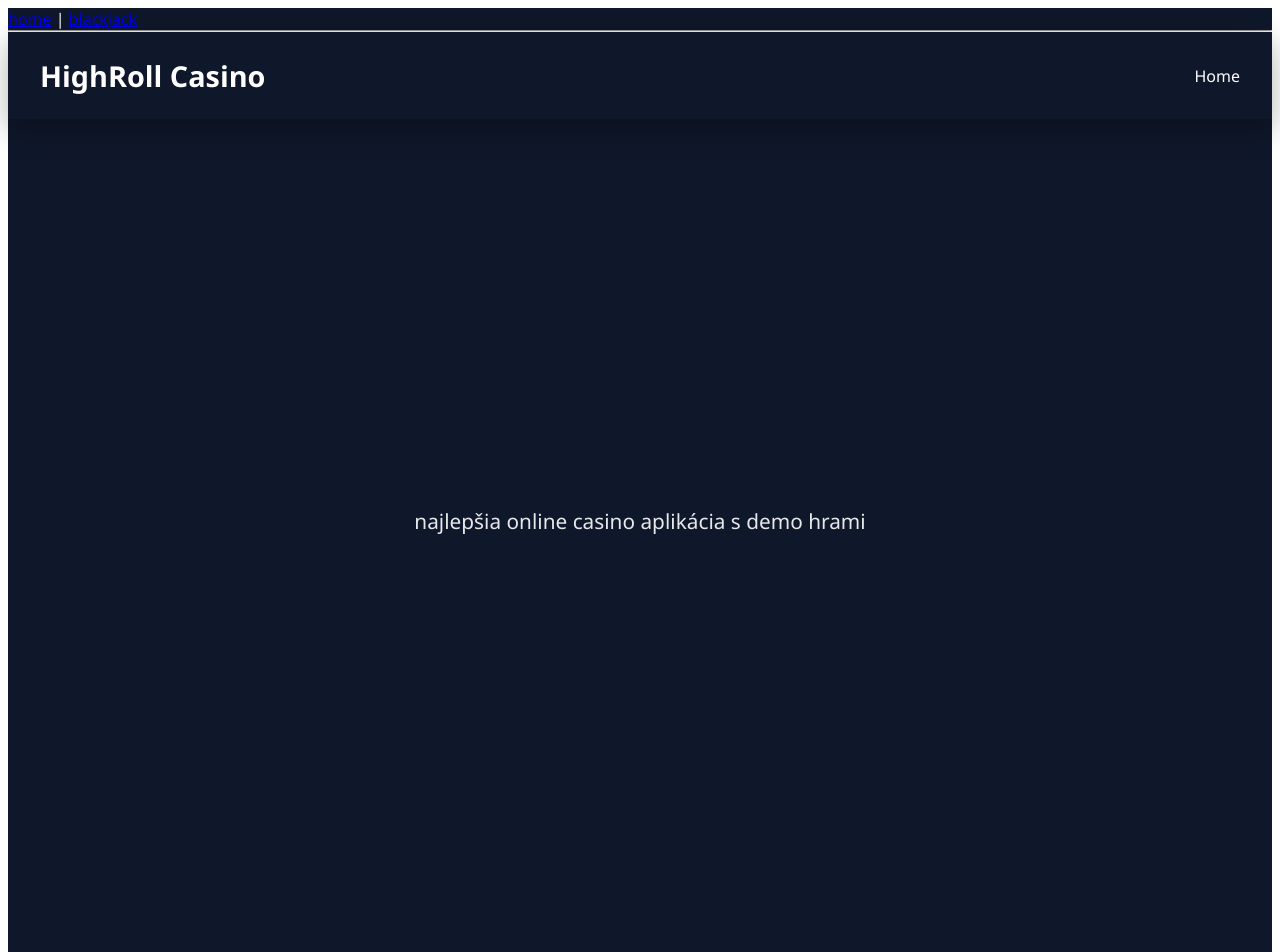
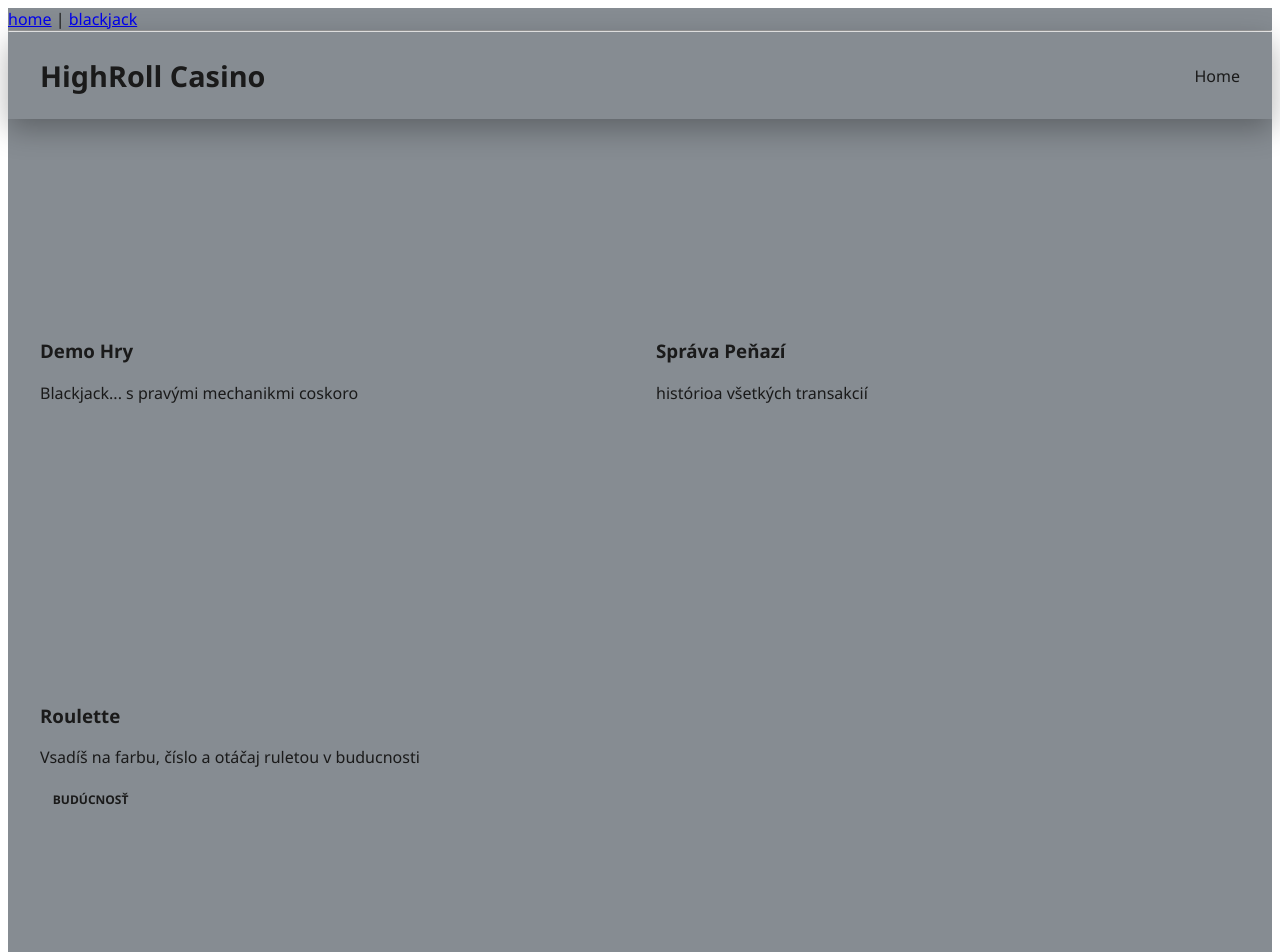
Before and after one commit to simikosik/highroll, an Angular app in the folder highroll/: page / in a window 1280 px wide. Shown: the top 952 px of the page. Built offline with nearby package versions, Linux system fonts and the light colour scheme.

Commit message:
fix mensi

```diff
--- a/highroll/src/app/app.css
+++ b/highroll/src/app/app.css
@@ -11,8 +11,8 @@ html {
 
 body {
   font-family: 'Segoe UI', Tahoma, Geneva, Verdana, sans-serif;
-  background-color: #0f172a;
-  color: #fff;
+  background-color: #868c92;
+  color: #1a1a1a;
 }
 
 ::-webkit-scrollbar {
--- a/highroll/src/app/home/home.css
+++ b/highroll/src/app/home/home.css
@@ -21,9 +21,9 @@
   --spacing-xs: 0.5rem;
   --spacing-sm: 1rem;
   --spacing-md: 1.5rem;
-  --spacing-lg: 2rem;
-  --spacing-xl: 3rem;
-  --spacing-2xl: 4rem;
+  --spacing-lg: 1rem;
+  --spacing-xl: 1.5rem;
+  --spacing-2xl: 2rem;
 
   /* Typography */
   --font-family: 'Segoe UI', Tahoma, Geneva, Verdana, sans-serif;
@@ -277,9 +277,269 @@ body {
   }
 }
 
-/* ========================================
-   Responsive Design
-   ======================================== */
+
+
+
+
+.home-container {
+  width: 100%;
+  background-color: #fafafa;
+  min-height: 100vh;
+}
+
+.header {
+  background-color: var(--white);
+  box-shadow: var(--shadow-md);
+
+}
+
+.header-content {
+  max-width: 1200px;
+  margin: 0 auto;
+  padding: var(--spacing-lg);
+  display: flex;
+  justify-content: space-between;
+  align-items: center;
+}
+
+.logo h1 {
+  font-size: var(--font-size-2xl);
+  color: var(--primary-color);
+  font-weight: 700;
+}
+
+.navbar {
+  display: flex;
+  gap: var(--spacing-lg);
+}
+
+.nav-link {
+  color: var(--text-dark);
+  text-decoration: none;
+  font-weight: 600;
+  transition: var(--transition);
+}
+
+.nav-link:hover {
+  color: var(--primary-color);
+}
+
+.hero {
+  background: linear-gradient(135deg, var(--primary-color) 0%, var(--secondary-color) 100%);
+  color: var(--white);
+  padding: var(--spacing-2xl) var(--spacing-lg);
+  text-align: center;
+  min-height: 300px;
+  display: flex;
+  align-items: center;
+  justify-content: center;
+}
+
+.hero-content {
+  max-width: 800px;
+}
+
+.hero-title {
+  font-size: var(--font-size-3xl);
+  font-weight: 700;
+  margin-bottom: var(--spacing-md);
+  text-shadow: 0 2px 10px rgba(0, 0, 0, 0.2);
+}
+
+.hero-subtitle {
+  font-size: var(--font-size-xl);
+  opacity: 0.95;
+}
+
+.about {
+  max-width: 1200px;
+  margin: 0 auto;
+  padding: var(--spacing-2xl) var(--spacing-lg);
+  background: linear-gradient(180deg, transparent 0%, rgba(99, 102, 241, 0.05) 100%);
+  border-radius: var(--radius-lg);
+  margin-top: var(--spacing-lg);
+  margin-bottom: var(--spacing-lg);
+}
+
+.about h2 {
+  font-size: var(--font-size-2xl);
+  color: var(--text-dark);
+  text-align: center;
+  margin-bottom: var(--spacing-2xl);
+  font-weight: 700;
+}
+
+.about-grid {
+  display: grid;
+  grid-template-columns: repeat(auto-fit, minmax(280px, 1fr));
+  gap: var(--spacing-lg);
+}
+
+.about-grid > div {
+  background: var(--white);
+  border: 1px solid var(--border-color);
+  border-radius: var(--radius-lg);
+  padding: var(--spacing-lg);
+  text-align: center;
+  box-shadow: var(--shadow-md);
+  transition: var(--transition);
+}
+
+.about-grid > div:hover {
+  box-shadow: var(--shadow-lg);
+  transform: translateY(-5px);
+  border-color: var(--primary-color);
+}
+
+.about-icon {
+  width: 60px;
+  height: 60px;
+  background: linear-gradient(135deg, var(--primary-color), var(--secondary-color));
+  border-radius: 50%;
+  margin: 0 auto var(--spacing-md);
+}
+
+.about-grid h3 {
+  font-size: var(--font-size-lg);
+  color: var(--text-dark);
+  margin-bottom: var(--spacing-md);
+  font-weight: 700;
+}
+
+.about-grid p {
+  color: var(--text-light);
+  line-height: 1.6;
+}
+
+.games-preview {
+  background: linear-gradient(135deg, #f3f4f6 0%, #e5e7eb 100%);
+  padding: var(--spacing-2xl) var(--spacing-lg);
+}
+
+.games-preview h2 {
+  max-width: 1200px;
+  margin: 0 auto var(--spacing-2xl);
+  font-size: var(--font-size-2xl);
+  color: var(--text-dark);
+  text-align: center;
+  font-weight: 700;
+}
+
+.games-row {
+  max-width: 1200px;
+  margin: 0 auto;
+  display: grid;
+  grid-template-columns: repeat(auto-fit, minmax(280px, 1fr));
+  gap: var(--spacing-lg);
+}
+
+.games-row > div {
+  background: var(--white);
+  border-radius: var(--radius-lg);
+  padding: var(--spacing-lg);
+  text-align: center;
+  box-shadow: var(--shadow-md);
+  transition: var(--transition);
+  border: 2px solid transparent;
+}
+
+.games-row > div:hover {
+  box-shadow: var(--shadow-lg);
+  transform: translateY(-5px);
+  border-color: var(--primary-color);
+}
+
+.game-preview-icon {
+  width: 80px;
+  height: 80px;
+  background: linear-gradient(135deg, var(--primary-color), var(--accent-color));
+  border-radius: var(--radius-lg);
+  margin: 0 auto var(--spacing-md);
+}
+
+.games-row h3 {
+  font-size: var(--font-size-lg);
+  color: var(--text-dark);
+  margin-bottom: var(--spacing-md);
+  font-weight: 700;
+}
+
+.games-row p {
+  color: var(--text-light);
+  margin-bottom: var(--spacing-md);
+  line-height: 1.6;
+}
+
+.status {
+  display: inline-block;
+  padding: var(--spacing-sm) var(--spacing-md);
+  border-radius: var(--radius-md);
+  font-size: var(--font-size-sm);
+  font-weight: 600;
+}
+
+.status.coming {
+  background-color: var(--warning-color);
+  color: var(--white);
+}
+
+.cta {
+  background: linear-gradient(135deg, var(--primary-color) 0%, var(--secondary-color) 100%);
+  color: var(--white);
+  padding: var(--spacing-2xl) var(--spacing-lg);
+  text-align: center;
+}
+
+.cta h2 {
+  font-size: var(--font-size-2xl);
+  margin-bottom: var(--spacing-md);
+  font-weight: 700;
+}
+
+.cta p {
+  font-size: var(--font-size-lg);
+  margin-bottom: var(--spacing-lg);
+}
+
+.btn {
+  padding: var(--spacing-md) var(--spacing-lg);
+  border: none;
+  border-radius: var(--radius-lg);
+  font-size: var(--font-size-base);
+  font-weight: 600;
+  cursor: pointer;
+  transition: var(--transition);
+  text-decoration: none;
+  display: inline-block;
+}
+
+.btn-primary {
+  background-color: var(--white);
+  color: var(--primary-color);
+}
+
+.btn-primary:hover {
+  background-color: #f0f0f0;
+  transform: scale(1.05);
+}
+
+.btn-large {
+  padding: var(--spacing-lg) var(--spacing-2xl);
+  font-size: var(--font-size-lg);
+}
+
+.footer {
+  background-color: var(--text-dark);
+  color: var(--white);
+  padding: var(--spacing-lg);
+  text-align: center;
+  padding-top: var(--spacing-2xl);
+  padding-bottom: var(--spacing-2xl);
+}
+
+.footer p {
+  margin-bottom: var(--spacing-sm);
+}
 
 @media (max-width: 768px) {
   .casino-project-container {
--- a/highroll/src/app/home/home.html
+++ b/highroll/src/app/home/home.html
@@ -12,30 +12,22 @@
   </header>
 
   <!-- Hero Section -->
-  <section class="hero">
-    <div class="hero-content">
-      <h2 class="hero-title">HIGHROLL CASINO</h2>
-      <p class="hero-subtitle">najlepšia online casino aplikácia s demo hrami</p>
-
-
-
-    </div>
-  </section>
 
   <!-- About Casino -->
   <section id="about" class="about">
     <h2>O HIGHROLL CASINO</h2>
     <div class="about-grid">
-
+      <div>
         <div class="about-icon"></div>
         <h3>Demo Hry</h3>
         <p>Blackjack... s pravými mechanikmi coskoro</p>
       </div>
-
+      <div>
         <div class="about-icon"></div>
         <h3>Správa Peňazí</h3>
         <p>histórioa všetkých transakcií</p>
-
+      </div>
+    </div>
   </section>
 
 
@@ -45,15 +37,12 @@
   <section class="games-preview">
     <h2> Dostupné Hry</h2>
     <div class="games-row">
-
-
-
-
+      <div>
         <div class="game-preview-icon"></div>
         <h3>Roulette</h3>
         <p>Vsadíš na farbu, číslo a otáčaj ruletou v buducnosti</p>
         <span class="status coming">BUDÚCNOSŤ</span>
-
+      </div>
     </div>
   </section>
 
```
